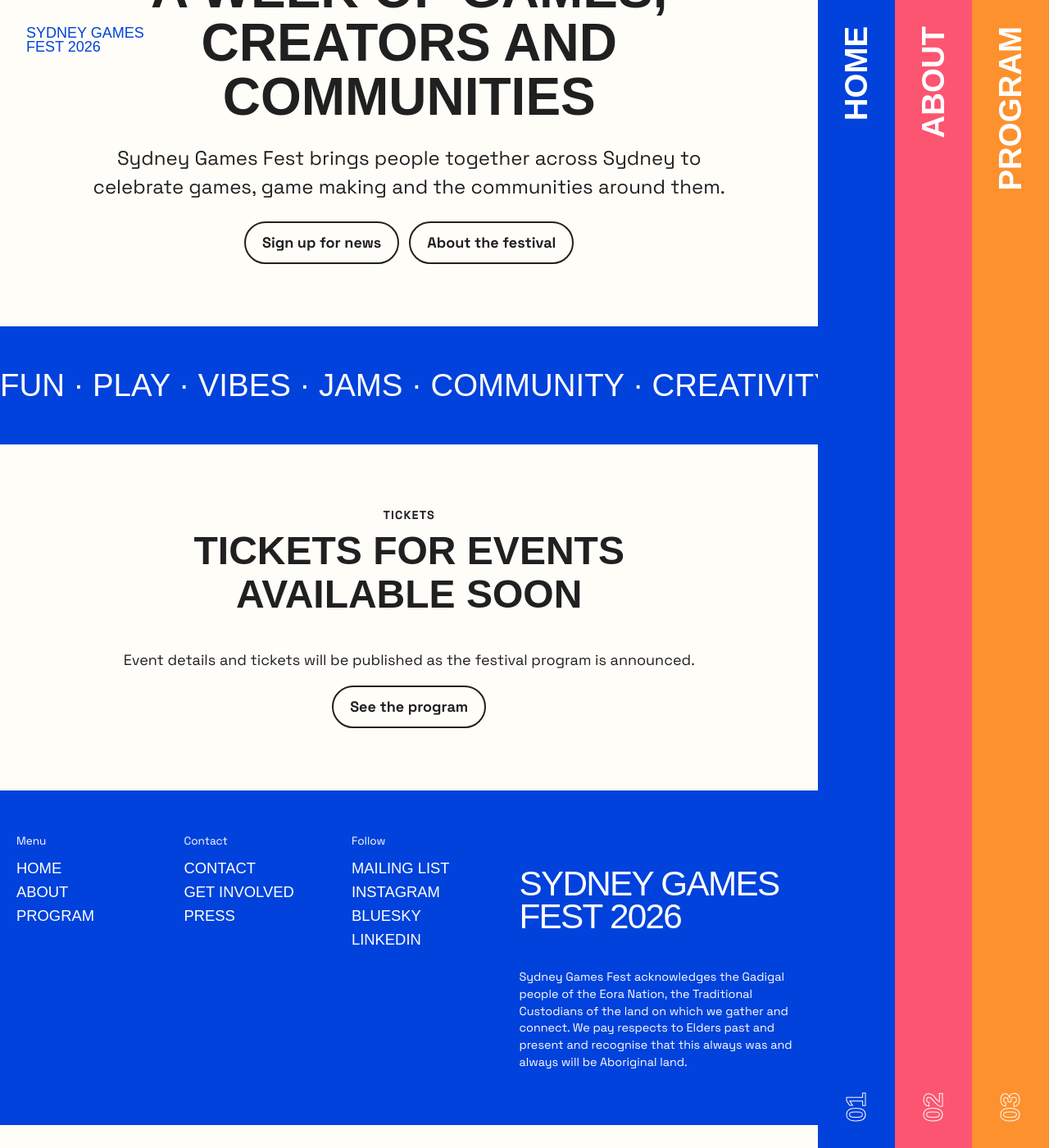
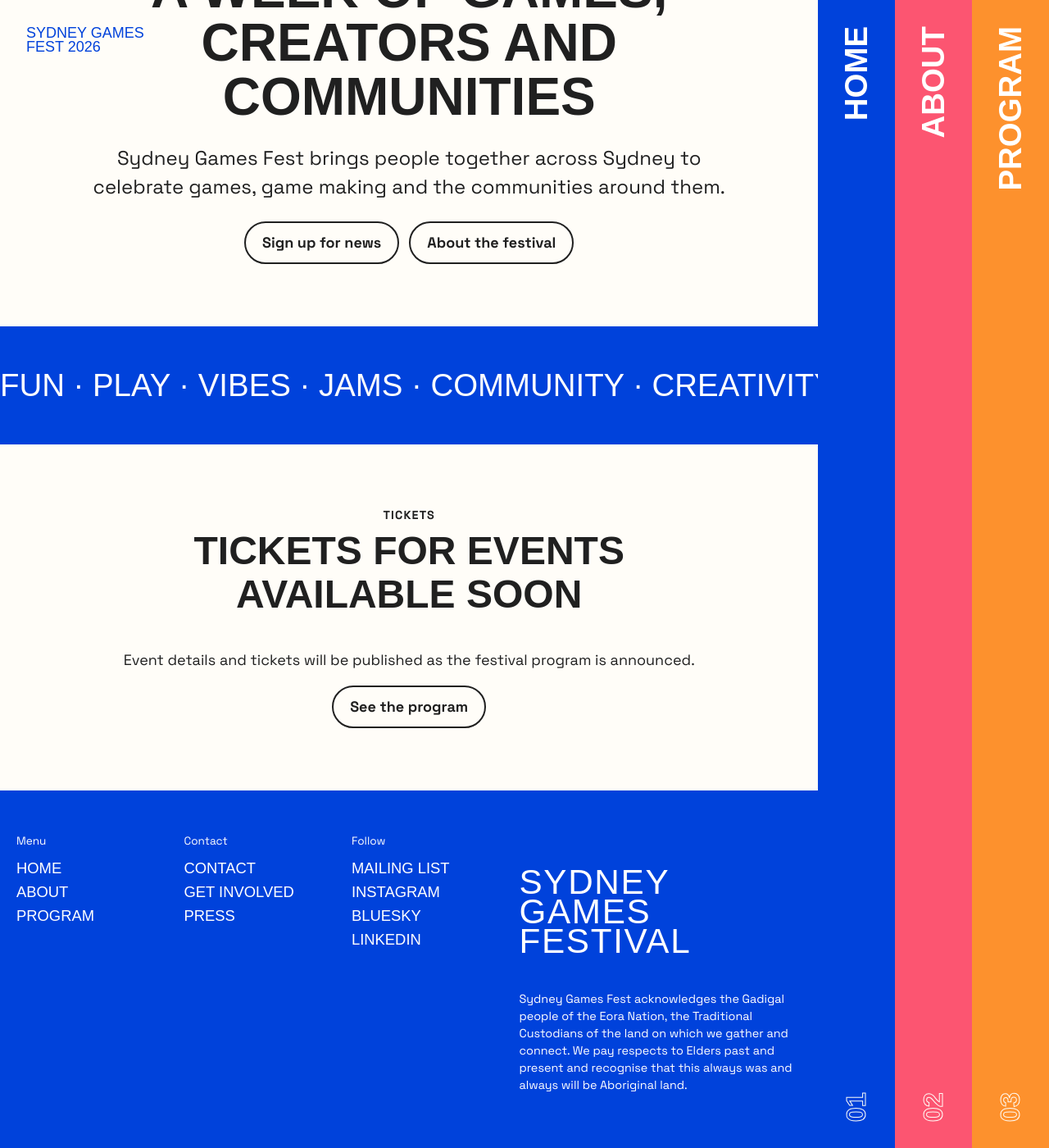
Before and after one commit to sydneygamesfestival/2026, a Jekyll site: the page built from index.md, in a window 1280 px wide and 1400 px high, scrolled down 1113 px. Shown: the whole window at 82% size. Built offline with Jekyll 4.4.1, drawn with Linux system fonts in a browser that asks for light colours; some web fonts are replaced.

Commit message:
Fix buttons, footer and FAQs

```diff
--- a/_includes/footer.html
+++ b/_includes/footer.html
@@ -20,7 +20,7 @@
       <a href="https://www.linkedin.com/company/sydney-games-festival/">LinkedIn</a>
     </section>
     <section class="acknowledgement">
-      <p class="footer-logo">Sydney Games<br>Fest 2026</p>
+      <p class="footer-logo"><span>Sydney</span><span>Games</span><span>Festival</span></p>
       <p>Sydney Games Fest acknowledges the Gadigal people of the Eora Nation, the Traditional Custodians of the land on which we gather and connect. We pay respects to Elders past and present and recognise that this always was and always will be Aboriginal land.</p>
     </section>
   </div>
--- a/assets/css/site.css
+++ b/assets/css/site.css
@@ -100,7 +100,11 @@ h1 { margin: 0; font-size: clamp(2.1rem, 5vw, 4.4rem); line-height: 1.03; }
 
 .signup { display: flex; flex-wrap: wrap; justify-content: center; gap: 12px; margin-top: 24px; }
 .button { display: inline-block; border: 2px solid currentColor; border-radius: 999px; padding: 11px 20px; font-weight: 700; text-decoration: none; }
-.button:hover, .button:focus-visible { background: currentColor; color: var(--paper); }
+.button:hover, .button:focus-visible {
+  color: var(--paper);
+  background: var(--ink);
+  border-color: var(--ink);
+}
 
 .community-list { columns: 2; gap: 40px; padding: 0; list-style: none; }
 .community-list li { padding: 12px 0; border-bottom: 2px solid currentColor; }
@@ -164,7 +168,8 @@ summary { cursor: pointer; font-weight: 700; }
   text-decoration: none;
   text-transform: uppercase;
 }
-.footer-logo { font-size: clamp(1.8rem, 3.3vw, 2.8rem); letter-spacing: -0.04em; line-height: 0.95; }
+.footer-logo { font-size: clamp(1.8rem, 3.3vw, 2.8rem); letter-spacing: 0.04em; line-height: 0.85; }
+.footer-logo span { display: block; }
 .acknowledgement p:last-child {
   font-family: var(--font-body);
   font-size: 0.9rem;
--- a/assets/js/navigation.js
+++ b/assets/js/navigation.js
@@ -7,3 +7,17 @@ if (menuToggle && siteHeader) {
     menuToggle.setAttribute("aria-expanded", String(isOpen));
   });
 }
+
+function openLinkedFaq() {
+  if (!window.location.hash) return;
+
+  const faqId = decodeURIComponent(window.location.hash.slice(1));
+  const faq = document.getElementById(faqId);
+
+  if (faq instanceof HTMLDetailsElement && faq.classList.contains("faq-entry")) {
+    faq.open = true;
+  }
+}
+
+openLinkedFaq();
+window.addEventListener("hashchange", openLinkedFaq);
```
